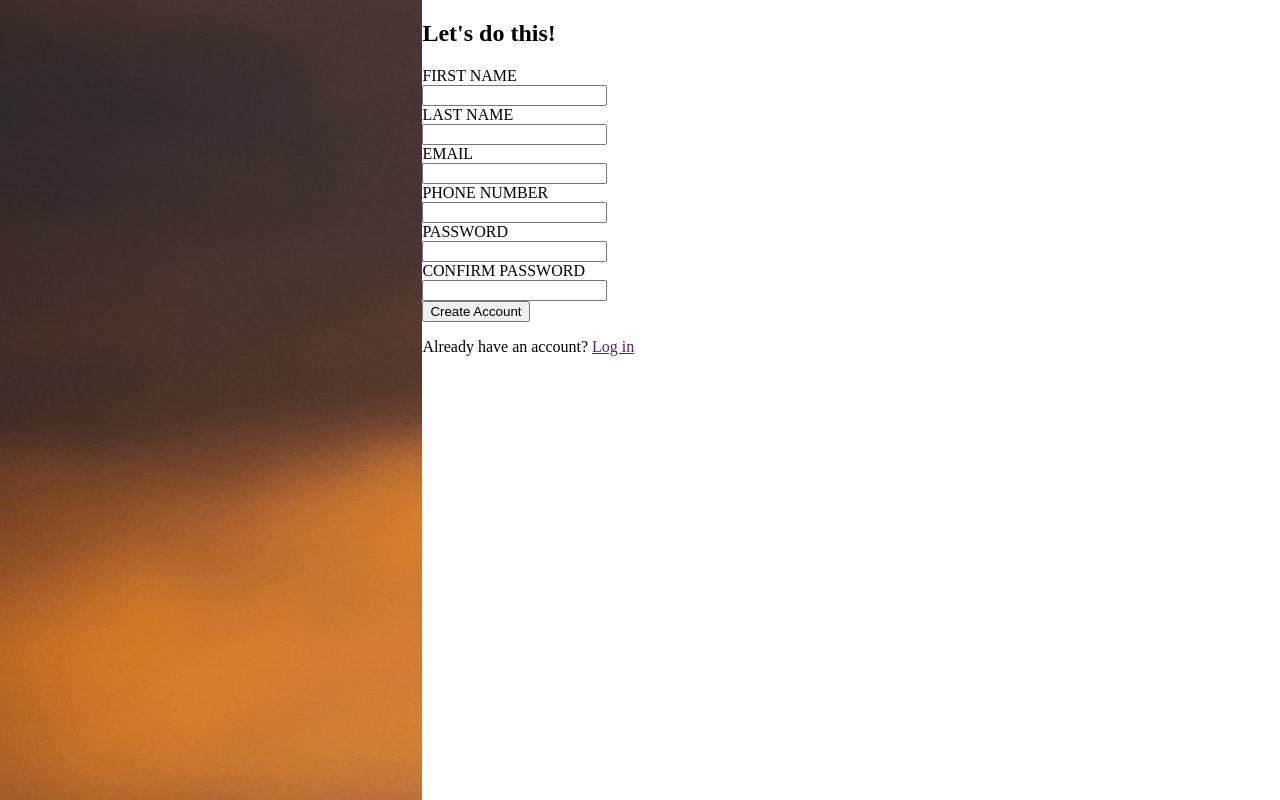
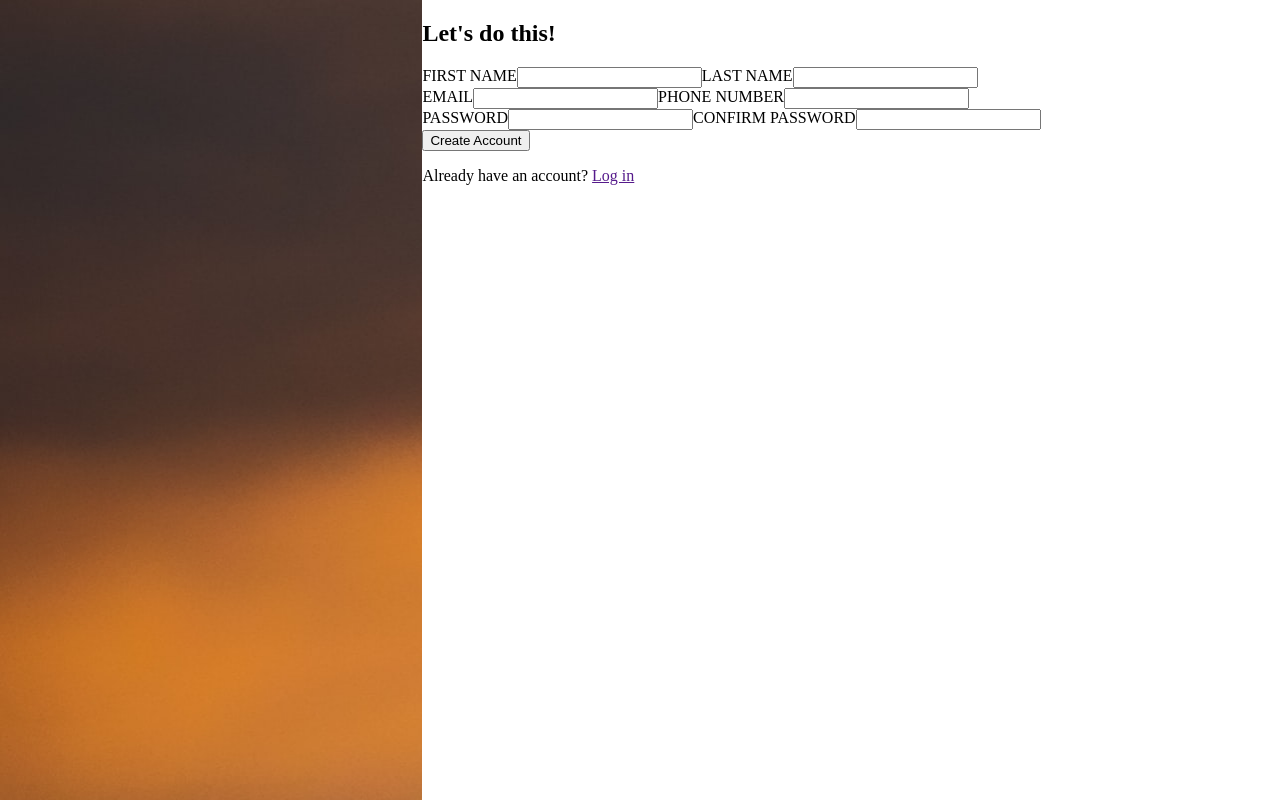
Before and after one commit to paraswastaken/testform, a plain HTML site: page index.html in a window 1280 px wide. Drawn offline with Linux system fonts and the light colour scheme.

Commit message:
Minor CSS change

```diff
--- a/style.css
+++ b/style.css
@@ -16,3 +16,7 @@ body {
 label, input {
     display: block;
 }
+
+form>div {
+    display: flex;
+}
```
